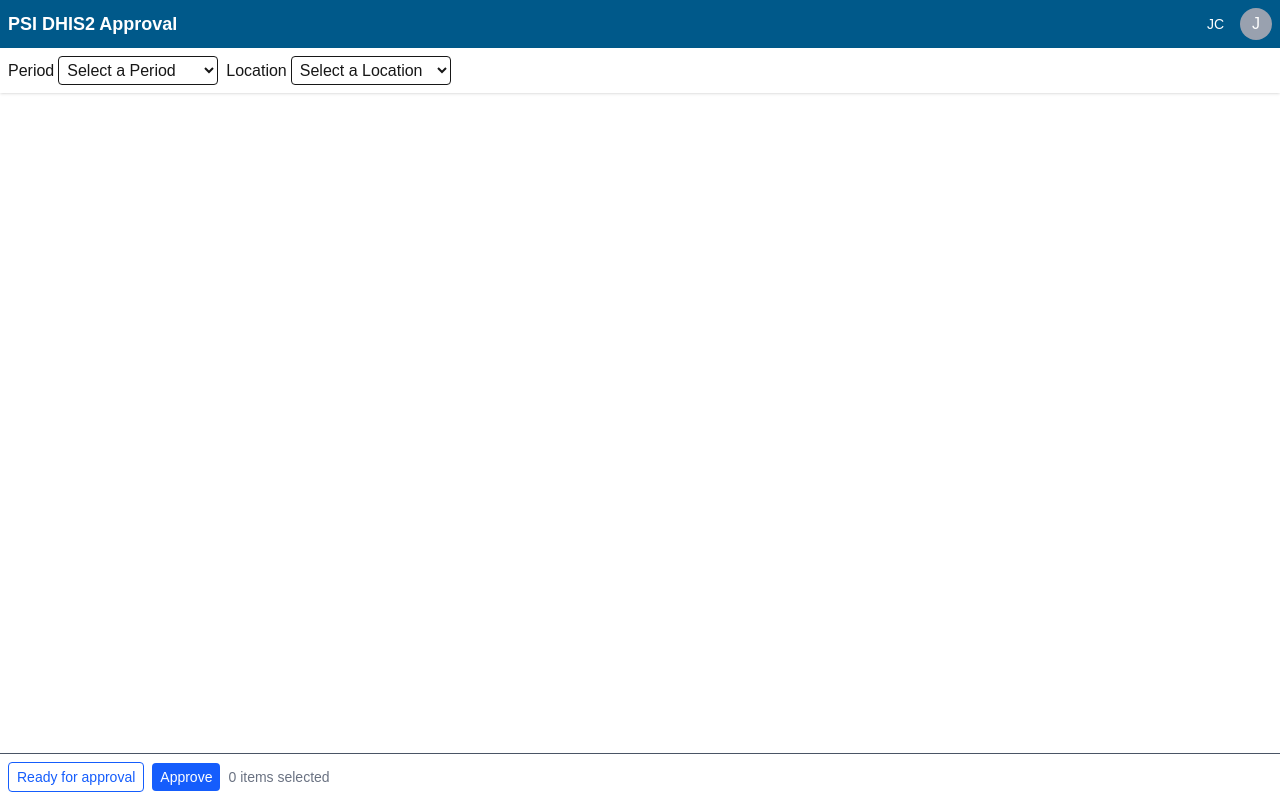
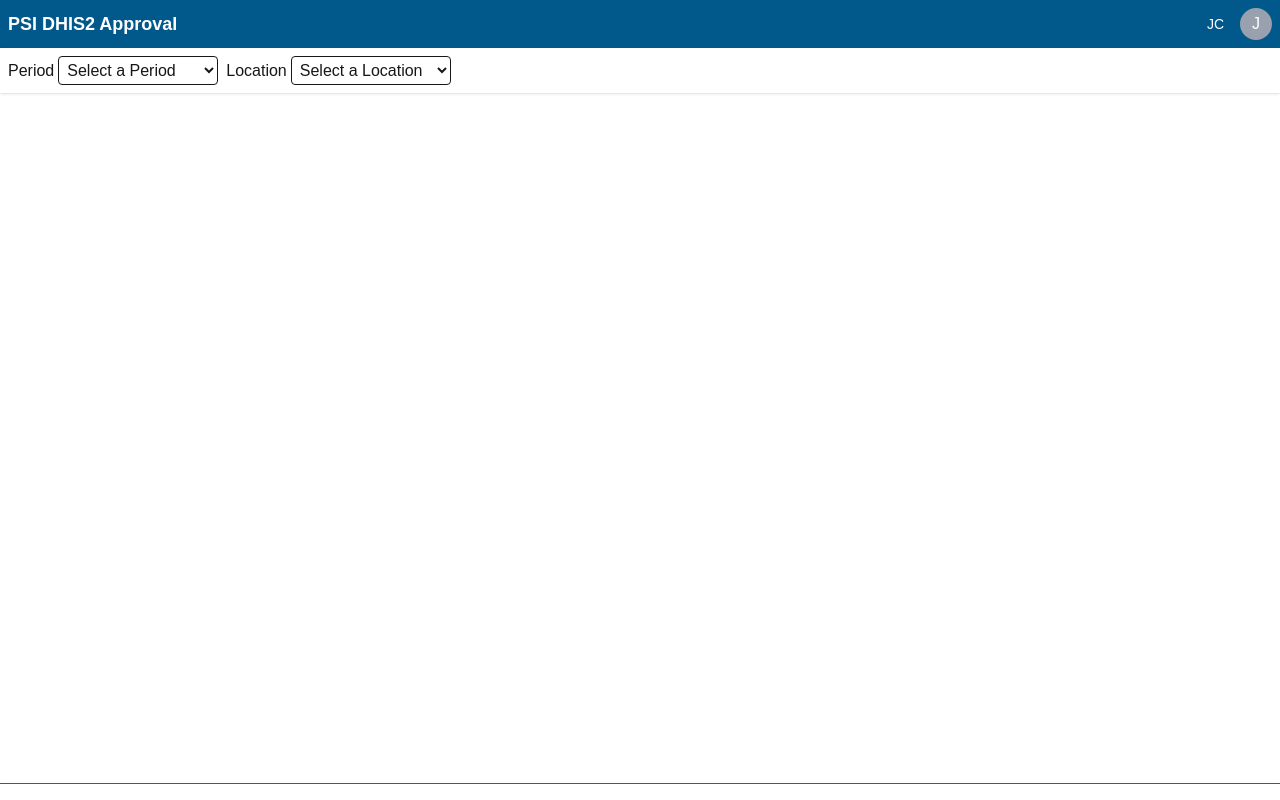
Before and after one commit to jturtler/next-wf-approval, a Next.js app: page / in a window 1280 px wide. Built offline with nearby package versions, Linux system fonts and the light colour scheme.

Commit message:
workflow nextStatus buttons

```diff
--- a/app/components/sectionFooter/StatusWorkflowButtons.tsx
+++ b/app/components/sectionFooter/StatusWorkflowButtons.tsx
@@ -1,16 +1,64 @@
+import { useEffect, useState } from "react";
 import { RootState } from "../../redux/store";
 import { useDispatch, useSelector } from "react-redux";
-
+import statusWorkflow from "../../data/statusWorkflow.json"; // Import the workflow buttons data
 
 export default function StatusWorkflowButtons() {
 
-	const selectedItemIdsInfo = useSelector((state: RootState) => state.data.selectedItemIds);
+  const selectedItemId = useSelector((state: RootState) => state.data.selectedItemId);
+  const items = useSelector((state: RootState) => state.data.items); // Get all items
+
+  	const [nextWorkfowStatusArr, setNextWorkfowStatusArr] = useState<any[]>([]);
+
+	useEffect(() => {
+		const getWorkflowButtons = () => {
+
+			try {
+				const workflowStatusIds: string[] = [];
+
+				if ( selectedItemId ) {
+					// Find the selected item
+					const selectedItem = items.find((item) => item.id === selectedItemId);
+
+					if ( selectedItem) {
+						// Get the workflow buttons based on the selected item
+						const selectedWorkflow = statusWorkflow.statusList.find((workflow) => workflow.status === selectedItem.status);
+
+						if ( selectedWorkflow && selectedWorkflow.nextStatus ) {
+							selectedWorkflow.nextStatus.forEach( (statusStr ) => workflowStatusIds.push(statusStr) );
+						}
+					}
+				}
+
+				setNextWorkfowStatusArr(workflowStatusIds); // Clear the buttons if no item is selected
+			} catch (err) {
+				console.error("Error fetching Data", err);
+			}
+		};
+
+		getWorkflowButtons();
+
+	}, [selectedItemId]);
 
   return (
 	 <div className="flex gap-2 items-center">
-		<button className="px-2 py-1 text-sm text-blue-600 border border-blue-600 rounded">Ready for approval</button>
-		<button className="px-2 py-1 text-sm bg-blue-600 text-white rounded">Approve</button>
-		<label className="text-sm text-gray-500">{selectedItemIdsInfo.length} items selected</label>
+		{ nextWorkfowStatusArr.map((status) => {
+				const statusObj = statusWorkflow.statusList.find((workflow) => workflow.status === status);
+
+				// ${statusObj?.className}  <-- color?
+				return (
+					<button key={status} className={`px-2 py-1 text-sm text-blue-600 border hover:bg-blue-200 cursor-pointer border-blue-600 rounded`}
+						onClick={() => { alert('Not Implemented, yet'); } } >
+						{statusObj?.label}
+					</button>
+				);
+			})
+		}
+		{
+			( selectedItemId ) && (
+				<label className="text-sm text-gray-500">Selected Item: {selectedItemId}</label>
+			)
+		}
 	 </div>
   );
 }
--- a/app/components/sectionMainBody/DisplayDataList.tsx
+++ b/app/components/sectionMainBody/DisplayDataList.tsx
@@ -1,5 +1,5 @@
 import { useEffect, useState } from "react";
-import { RootState, setSelectedItems } from "../../redux/store";
+import { RootState, setSelectedItemId } from "../../redux/store";
 import { useDispatch, useSelector } from "react-redux";
 
 export default function DisplayDataList() {
@@ -7,7 +7,7 @@
 	const dispatch = useDispatch();
 	const selectedLocation = useSelector((state: RootState) => state.dropdowns.selectedLocation);
 	const selectedPeriod = useSelector((state: RootState) => state.dropdowns.selectedPeriod);
-	const { items, selectedItemIds } = useSelector((state: RootState) => state.data);
+	const { items, selectedItemId } = useSelector((state: RootState) => state.data);
 
 	const [filtedItems, setFilteredItems] = useState<any[]>([]);
 	const [isLoading, setIsLoading] = useState(false);
@@ -47,7 +47,7 @@
 
 	const handleSelection = (itemId: string) => {
 		//setSelectedItem(itemId); // Set the selected item
-		dispatch(setSelectedItems([itemId])); // Dispatch the approved items to the Redux store
+		dispatch(setSelectedItemId(itemId)); // Dispatch the approved items to the Redux store
 	}
 
 	return (
@@ -60,7 +60,7 @@
 				) : (
 					filtedItems.map((item: any) => (
 						<div key={item.id}
-							className={`flex item-center border rounded-md p-2 cursor-pointer ${selectedItemIds.includes(item.id) ? "bg-blue-100 border-blue-500" : ""
+							className={`flex item-center border rounded-md p-2 cursor-pointer ${selectedItemId === item.id ? "bg-blue-100 border-blue-500" : ""
 								}`}
 							onClick={() => handleSelection(item.id)} // Handle click to select the item
 
@@ -69,7 +69,7 @@
 							<input
 								type="radio"
 								className="mr-2"
-								checked={selectedItemIds.includes(item.id)}
+								checked={selectedItemId === item.id}
 								readOnly
 								aria-label={`Select ${item.title}`}
 							/>
--- a/app/components/selectors/SelectorLocation.tsx
+++ b/app/components/selectors/SelectorLocation.tsx
@@ -1,7 +1,7 @@
 "use client";
 
 import { useDispatch, useSelector } from "react-redux";
-import { RootState, setSelectedItems, setSelectedLocation } from "../../redux/store";
+import { RootState, setSelectedItemId, setSelectedLocation } from "../../redux/store";
 import { IoIosCloseCircleOutline } from "react-icons/io";
 
 export default function SelectorLocation() {
@@ -12,12 +12,12 @@
 
   const onChangeLocation = (e: React.ChangeEvent<HTMLSelectElement>) => {
     dispatch(setSelectedLocation(e.target.value));
-    dispatch(setSelectedItems([])); // Clear selected items when location changes
+    dispatch(setSelectedItemId("")); // Clear selected items when location changes
   }
 
   const clearSelection = () => {
     dispatch(setSelectedLocation(""));
-    dispatch(setSelectedItems([])); // Clear selected items when location changes
+    dispatch(setSelectedItemId("")); // Clear selected items when location changes
   };
 
   return (
--- a/app/components/selectors/SelectorPeriod.tsx
+++ b/app/components/selectors/SelectorPeriod.tsx
@@ -1,7 +1,7 @@
 "use client";
 
 import { useDispatch, useSelector } from "react-redux";
-import { RootState, setSelectedItems, setSelectedPeriod } from "../../redux/store";
+import { RootState, setSelectedItemId, setSelectedPeriod } from "../../redux/store";
 import { IoIosCloseCircleOutline } from "react-icons/io";
 
 export default function SelectorPeriod() {
@@ -12,12 +12,12 @@
 
   const onChangePeriod = (e: React.ChangeEvent<HTMLSelectElement>) => {
     dispatch(setSelectedPeriod(e.target.value));
-    dispatch(setSelectedItems([])); // Clear selected items when location changes
+    dispatch(setSelectedItemId("")); // Clear selected items when location changes
   }
 
   const clearSelection = () => {
     dispatch(setSelectedPeriod(""));
-    dispatch(setSelectedItems([])); // Clear selected items when location changes
+    dispatch(setSelectedItemId("")); // Clear selected items when location changes
   };
 
   return (
--- a/app/redux/store.ts
+++ b/app/redux/store.ts
@@ -17,14 +17,14 @@
 
 interface DataState {
   items: DataItem[];
-  selectedItemIds: string[];
+  selectedItemId: string;
   loading: boolean;
   error: string | null;
 }
 
 const initialState_DataItem: DataState = {
   items: [],
-  selectedItemIds: [],
+  selectedItemId: "",
   loading: false,
   error: null,
 };
@@ -48,8 +48,8 @@
     removeItem: (state, action: PayloadAction<DataItem>) => {
       state.items = state.items.filter(item => item.id !== action.payload.id);
     },
-    setSelectedItems: (state, action: PayloadAction<string[]>) => {
-      state.selectedItemIds = action.payload;
+    setSelectedItemId: (state, action: PayloadAction<string>) => {
+      state.selectedItemId = action.payload;
     },
     setLoading: (state, action: PayloadAction<boolean>) => {
       state.loading = action.payload;
@@ -60,7 +60,7 @@
   },
 });
 
-export const { setItems, addItem, updateItem, removeItem, setSelectedItems, setLoading, setError } = dataSlice.actions;
+export const { setItems, addItem, updateItem, removeItem, setSelectedItemId, setLoading, setError } = dataSlice.actions;
 export const dataReducer = dataSlice.reducer;
 
 // ------------------------------------------
```
